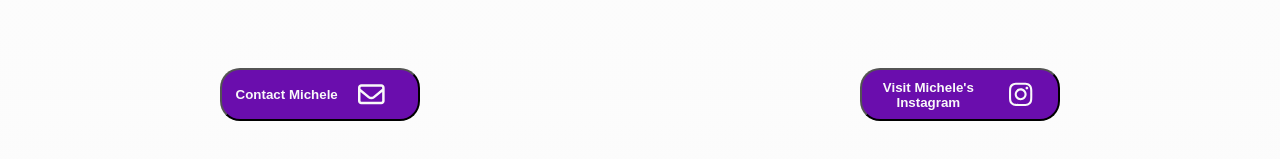
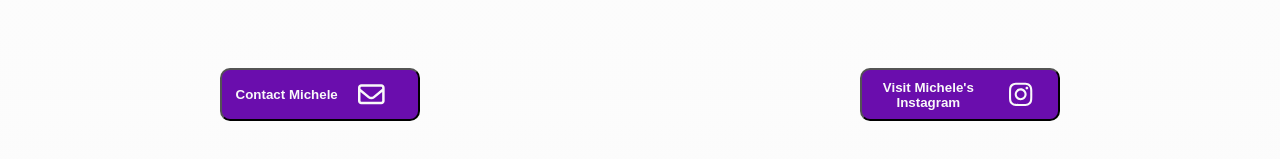
Before and after one commit to ErikDodd/mishnar, a React (Create React App) app: page /Contact in a window 1280 px wide. Shown: the part 595-754 px from the top of the page. Built offline with nearby package versions, Linux system fonts and the light colour scheme.

Commit message:
Slight adjustments to the CSS styling

```diff
--- a/src/App.css
+++ b/src/App.css
@@ -168,7 +168,17 @@ body {
   margin-left: auto;
   margin-right: auto;
   background-color: #6A0DAD;
-  border-radius: 20px;
+  border-radius: 10px;
+  font-weight: bold;
+  color: #f9f9f9;
+  transition: background-color 0.3s ease;
+}
+
+.modalButton {
+  background-color: #6A0DAD;
+  border-radius: 10px;
+  max-width: 200px;
+  min-width: 150px;
   font-weight: bold;
   color: #f9f9f9;
   transition: background-color 0.3s ease;
--- a/src/components/Modal.js
+++ b/src/components/Modal.js
@@ -4,7 +4,7 @@ const Modal = ({ selectedImage, onClose }) => {
     return (
         <div className="modal">
             <img src={selectedImage} alt="modal" />
-            <button onClick={onClose}>Close</button>
+            <button className="modalButton" onClick={onClose}>Close</button>
         </div>
 
     );
```
